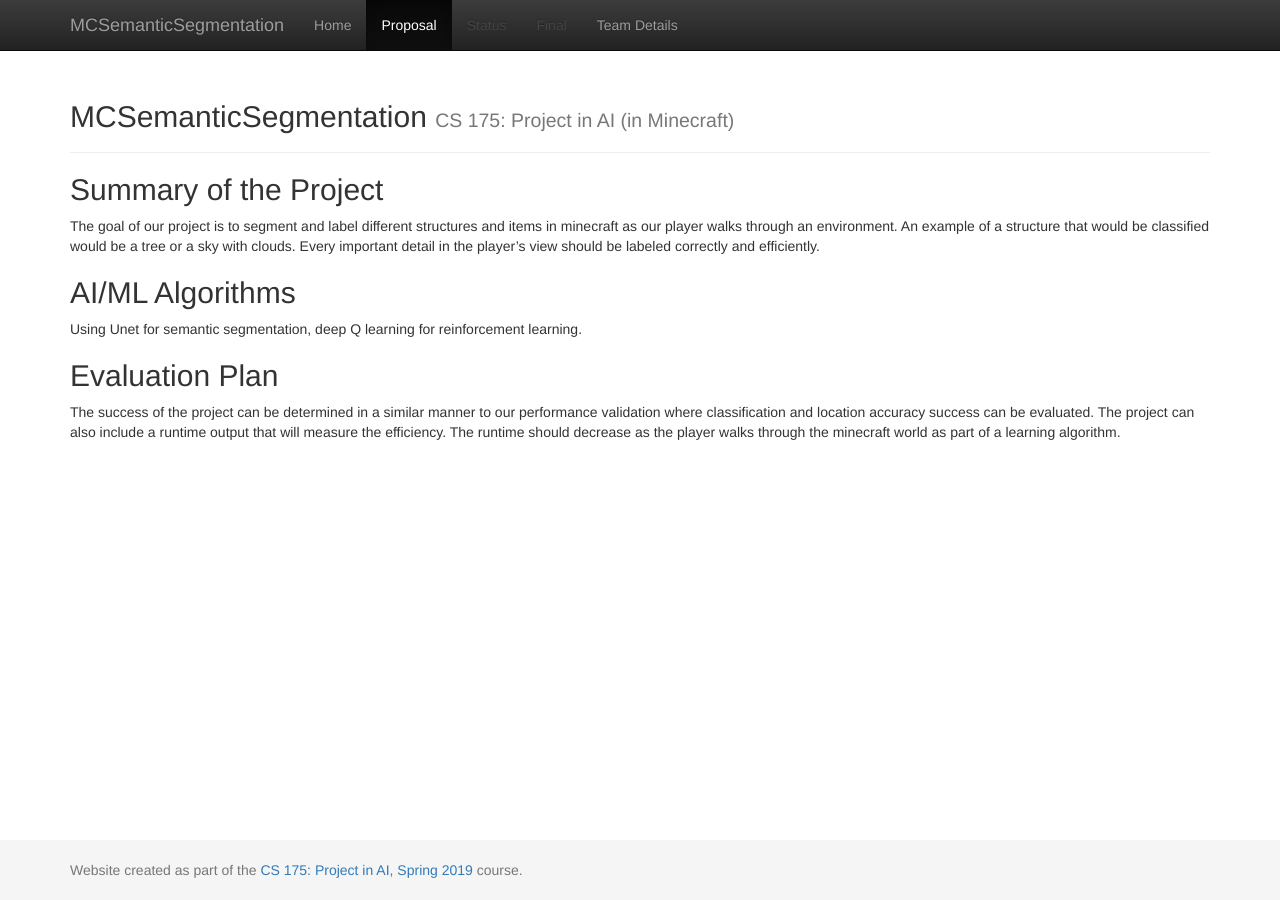
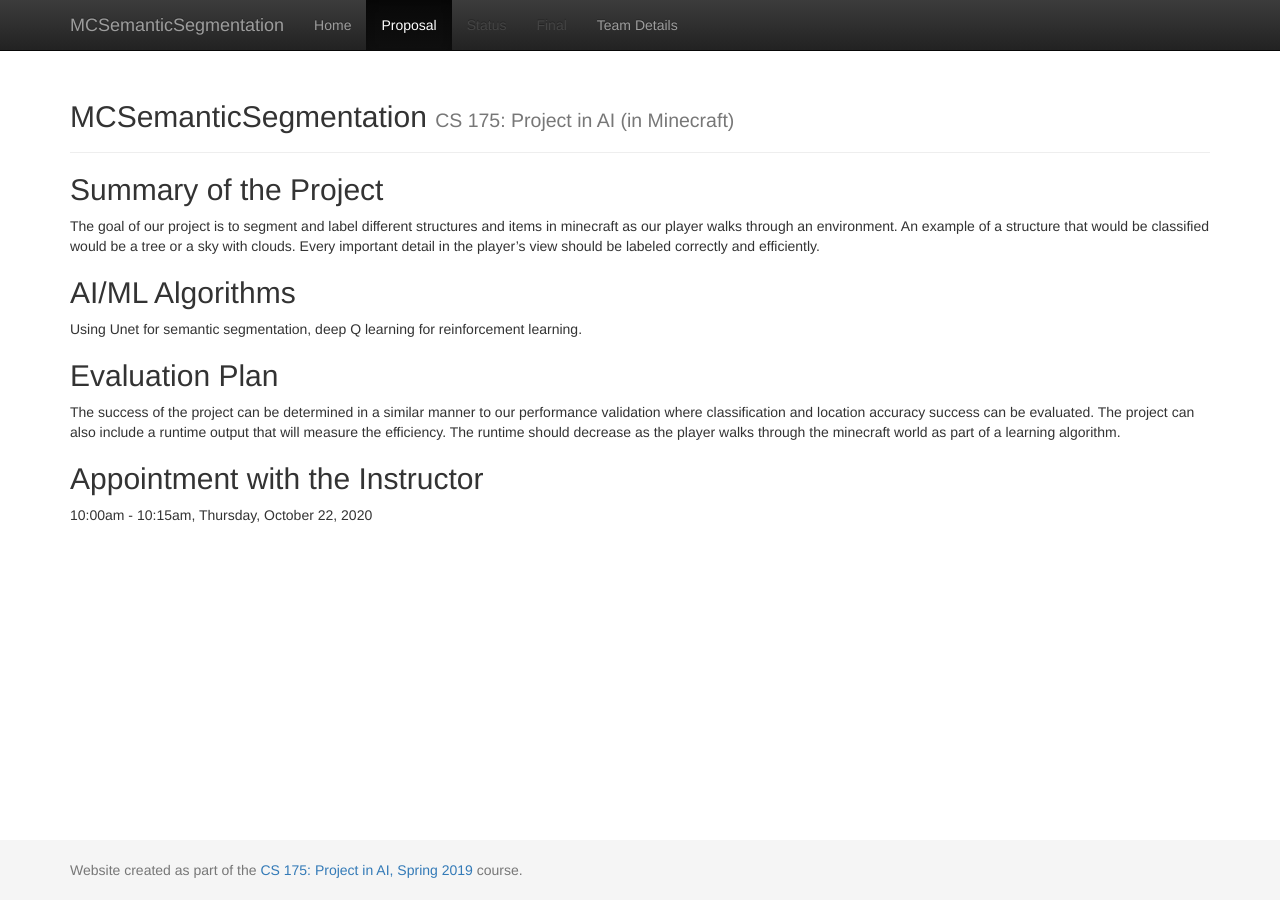
Before and after one commit to KevinJChen/MCSemanticSegmentation, a Jekyll site: the page built from docs/proposal.md, in a window 1280 px wide. Built offline with Jekyll 4.4.1, drawn with Linux system fonts in a browser that asks for light colours.

Commit message:
add appointment

```diff
--- a/docs/proposal.md
+++ b/docs/proposal.md
@@ -12,3 +12,6 @@ Using Unet for semantic segmentation, deep Q learning for reinforcement learning
 
 ## Evaluation Plan
 The success of the project can be determined in a similar manner to our performance validation where classification and location accuracy success can be evaluated. The project can also include a runtime output that will measure the efficiency. The runtime should decrease as the player walks through the minecraft world as part of a learning algorithm.
+
+## Appointment with the Instructor
+10:00am - 10:15am, Thursday, October 22, 2020
```
